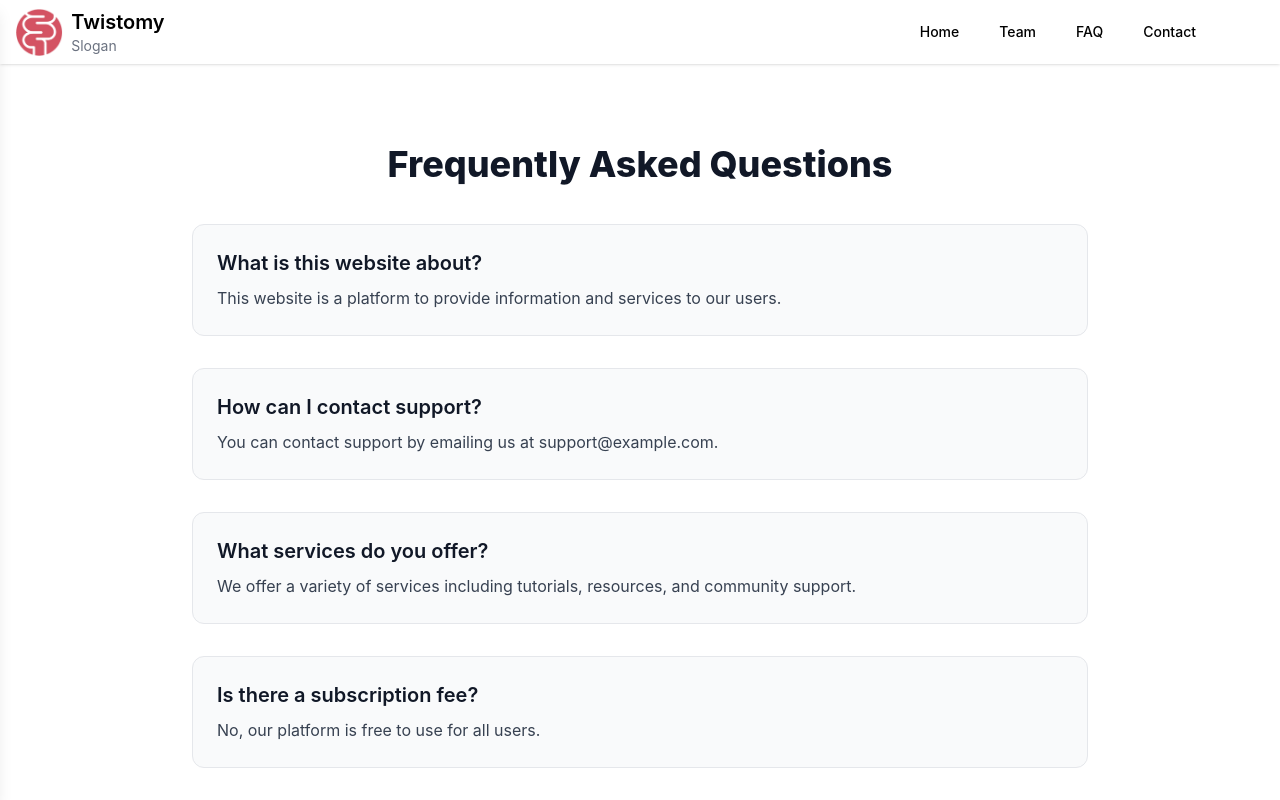
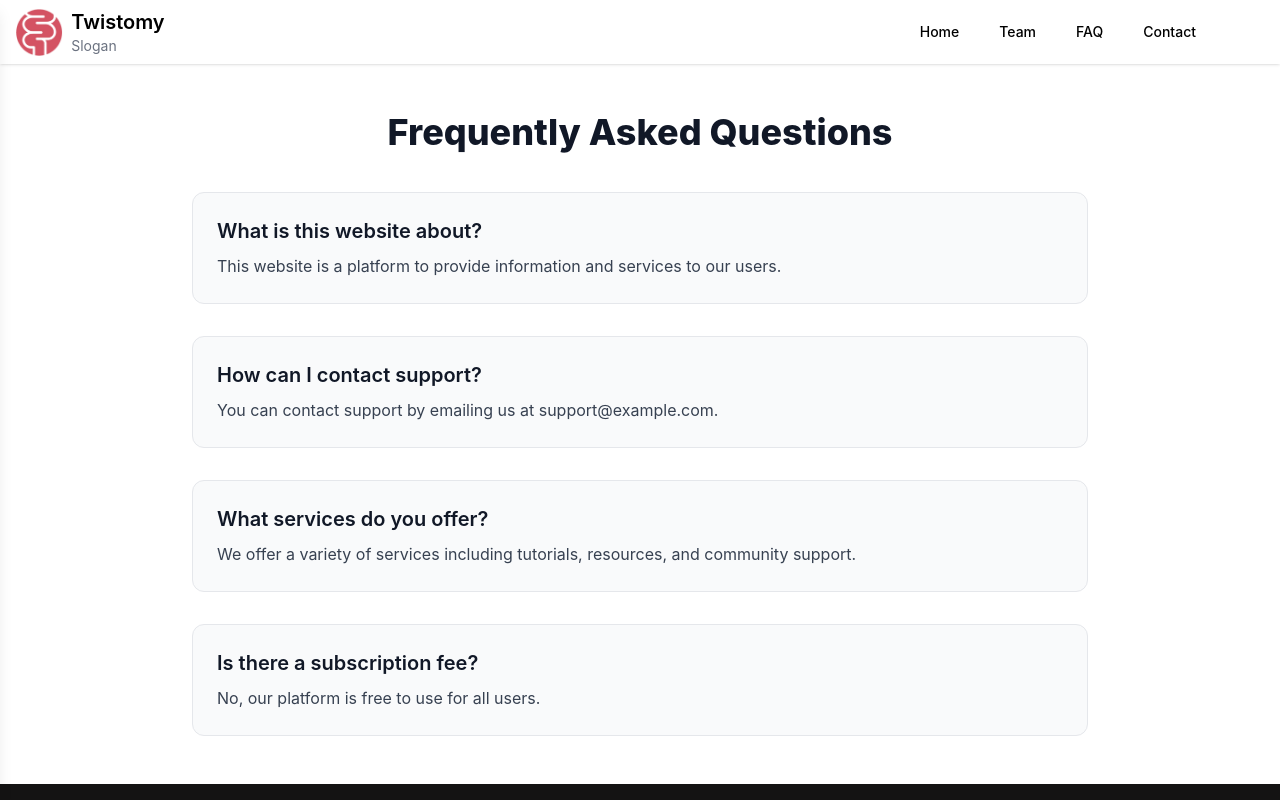
Before and after one commit to twistomy/twistomy, a React (Vite) app: page /faq in a window 1280 px wide. Shown: the top 800 px of the page. Built offline with nearby package versions, Linux system fonts and the light colour scheme; some icons are missing.

Commit message:
dark mode fix

```diff
--- a/index.html
+++ b/index.html
@@ -5,6 +5,20 @@
     <link rel="icon" type="image/svg+xml" href="/SmallerLogo.PNG" />
     <meta name="viewport" content="width=device-width, initial-scale=1.0" />
     <title>Twistomy</title>
+
+    <!-- PREVENT FLASH OF LIGHT MODE -->
+    <script>
+      (function () {
+        try {
+          const theme = localStorage.getItem("theme");
+          if (theme === "dark") {
+            document.documentElement.classList.add("dark");
+          }
+        } catch (e) {
+          // fail silently
+        }
+      })();
+    </script>
   </head>
   <body>
     <div id="root"></div>
--- a/src/components/sectionDivider/sectionDivider.jsx
+++ b/src/components/sectionDivider/sectionDivider.jsx
@@ -19,13 +19,8 @@ const SectionDivider = ({ text }) => {
     >
       {/* Static gradient divider line */}
       <Box
-        className="absolute top-1/2 left-0 transform -translate-y-1/2 z-0"
-        sx={{
-          height: '2px',
-          width: '100%',
-          background: 'linear-gradient(to right, #ccc, #333, #ccc)',
-        }}
-      />
+  className="absolute top-1/2 left-0 transform -translate-y-1/2 z-0 h-[2px] w-full bg-[linear-gradient(to_right,_#ccc,_#333,_#ccc)] dark:bg-[linear-gradient(to_right,_#1a1a1a,_#555,_#1a1a1a)] transition-colors duration-300"
+/>
 
       {/* Centered and animated text */}
       <Box
--- a/src/pages/faq/FAQ.jsx
+++ b/src/pages/faq/FAQ.jsx
@@ -23,16 +23,16 @@ const faqs = [
 
 const Faq = () => {
   return (
-    <section className="bg-white dark:bg-gray-900 py-20 px-6 md:px-16 transition-colors duration-300">
-      <div className="max-w-4xl mx-auto">
+    <section className="py-12 px-6 md:px-16 bg-white dark:bg-gray-900 transition-colors duration-300">
       <h2 className="text-3xl md:text-4xl font-extrabold text-gray-900 dark:text-white mb-10 text-center">
         Frequently Asked Questions
       </h2>
-        <div className="space-y-8">
+
+      <div className="flex flex-col items-center gap-8 max-w-4xl mx-auto">
         {faqs.map((faq, index) => (
           <div
             key={index}
-              className="bg-gray-50 dark:bg-gray-800 border border-gray-200 dark:border-gray-700 rounded-xl p-6 transition-colors duration-300"
+            className="bg-gray-50 dark:bg-gray-800 border border-gray-200 dark:border-gray-700 rounded-xl p-6 w-full transition-colors duration-300"
           >
             <h3 className="text-xl font-semibold text-gray-900 dark:text-white mb-2">
               {faq.question}
@@ -43,7 +43,6 @@ const Faq = () => {
           </div>
         ))}
       </div>
-      </div>
     </section>
   );
 };
```
Lines whose indentation alone changed are shown as unchanged.
